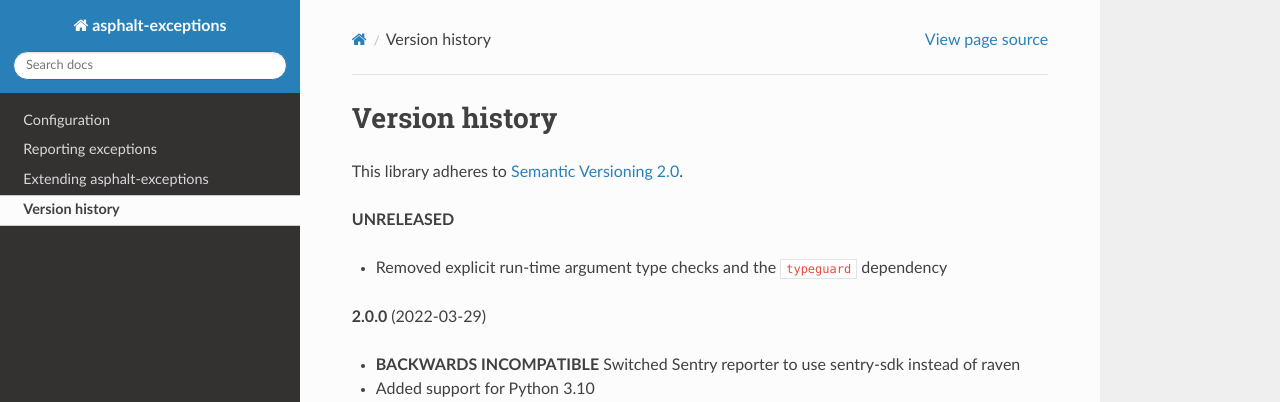
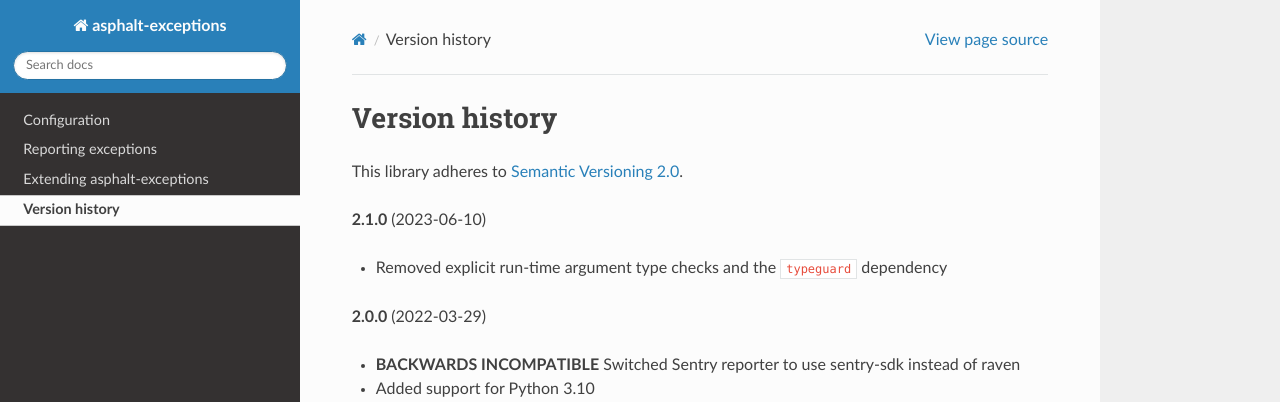
Before and after one commit to asphalt-framework/asphalt-exceptions, a Sphinx documentation site: the page built from docs/versionhistory.rst, in a window 1280 px wide. Shown: the top 402 px of the page. Built offline with Sphinx 7.4.7 and the Read the Docs theme 2.0.0, drawn with Linux system fonts in a browser that asks for light colours; the version number could not be read and is left out.

Commit message:
Added the release version

```diff
--- a/docs/versionhistory.rst
+++ b/docs/versionhistory.rst
@@ -3,7 +3,7 @@ Version history
 
 This library adheres to `Semantic Versioning 2.0 <http://semver.org/>`_.
 
-**UNRELEASED**
+**2.1.0** (2023-06-10)
 
 - Removed explicit run-time argument type checks and the ``typeguard`` dependency
 
```
